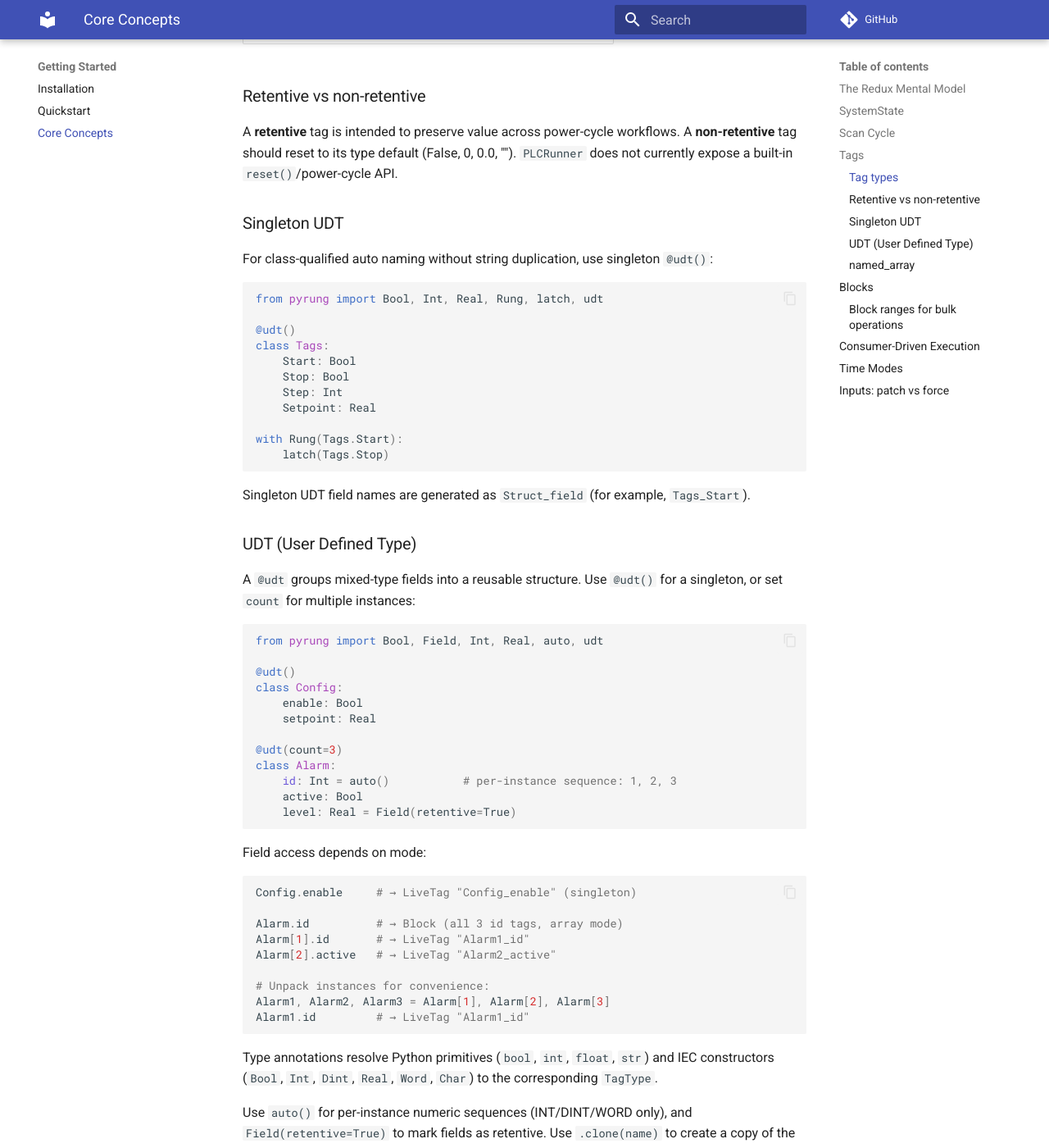
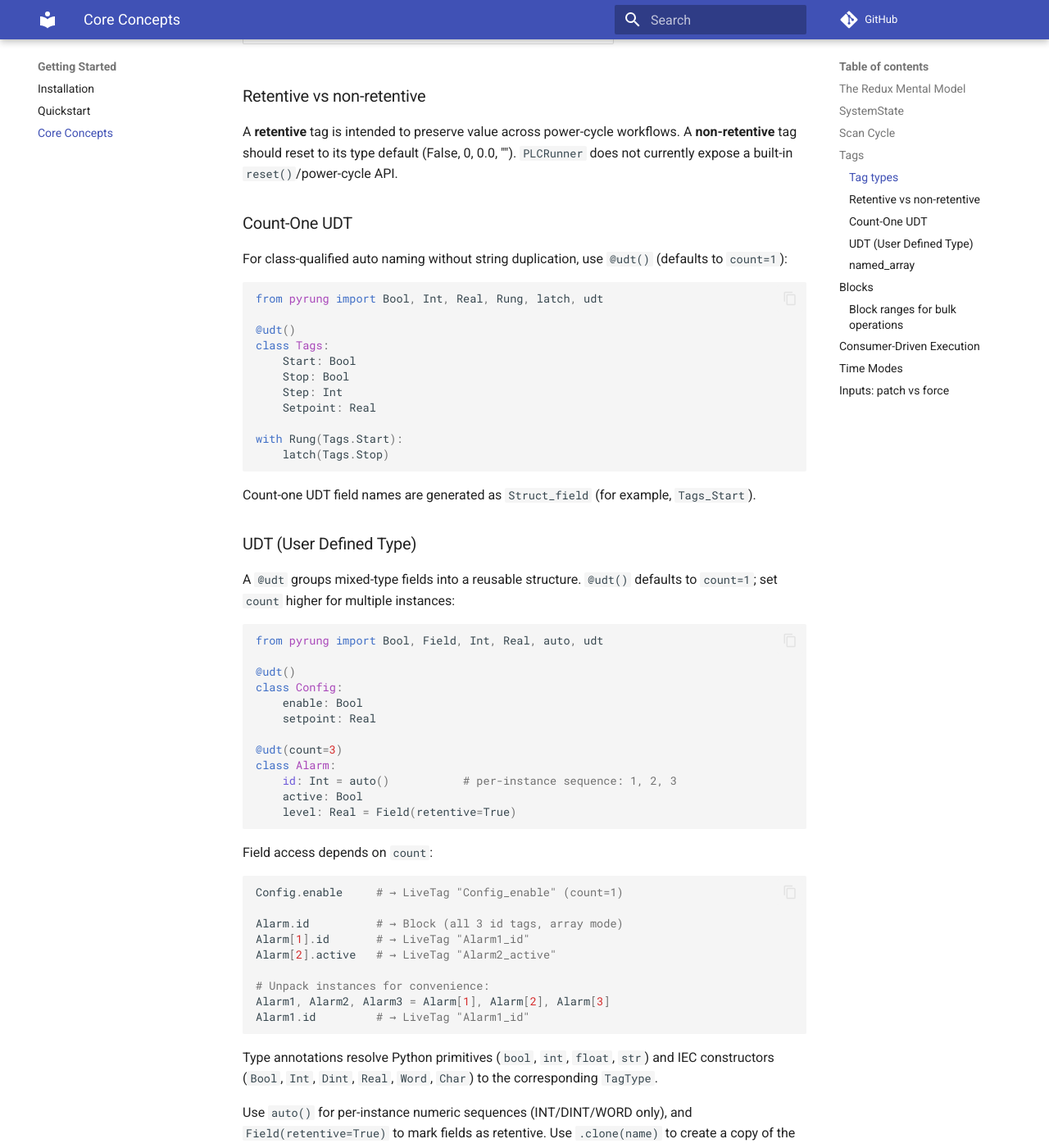
Before and after one commit to ssweber/pyrung, an MkDocs documentation site: the page built from docs/getting-started/concepts.md, in a window 1280 px wide and 1400 px high, scrolled down 2009 px. Shown: the whole window at 82% size. Built offline with MkDocs 1.6.1 and Material for MkDocs 9.7.7, drawn with Linux system fonts in a browser that asks for light colours; comment, search, counter and statistics services are not loaded.

Commit message:
Drop singleton semantics in structured tags and make count explicit everywhere.
- Make `@udt()` and `@named_array()` default to `count=1` (no `None` count mode).
- Remove `_singleton` branching and key behavior off `self.count == 1`.
- Keep compact naming for count-one (`Alarm_id`), and numbered naming for count-many (`Alarm1_id`).
- Allow indexing for count-one structs (`obj[1]`), with `.field` sugar still returning `LiveTag`.
- Allow `named_array(count=1).map_to(...)`.
- Ensure clone/repr always preserve/show numeric count.
- Rename `_make_singleton_formatter` to `_make_compact_formatter`.
- Update UDT/named_array/DAP/live-tag tests to match count-one semantics.
- Update docs and VSCode inline comment terminology from singleton to count-one.

Verification:
- `uv run pytest -m "not integration"` passed (1177 passed, 2 deselected).
- `make` still fails on pre-existing unrelated `ty` diagnostics outside this change.

````diff
--- a/docs/getting-started/concepts.md
+++ b/docs/getting-started/concepts.md
@@ -77,9 +77,9 @@
 A **non-retentive** tag should reset to its type default (False, 0, 0.0, "").
 `PLCRunner` does not currently expose a built-in `reset()`/power-cycle API.
 
-### Singleton UDT
+### Count-One UDT
 
-For class-qualified auto naming without string duplication, use singleton `@udt()`:
+For class-qualified auto naming without string duplication, use `@udt()` (defaults to `count=1`):
 
 ```python
 from pyrung import Bool, Int, Real, Rung, latch, udt
@@ -95,12 +95,12 @@
     latch(Tags.Stop)
 ```
 
-Singleton UDT field names are generated as `Struct_field` (for example, `Tags_Start`).
+Count-one UDT field names are generated as `Struct_field` (for example, `Tags_Start`).
 
 ### UDT (User Defined Type)
 
-A `@udt` groups mixed-type fields into a reusable structure. Use `@udt()` for a singleton,
-or set `count` for multiple instances:
+A `@udt` groups mixed-type fields into a reusable structure. `@udt()` defaults to `count=1`;
+set `count` higher for multiple instances:
 
 ```python
 from pyrung import Bool, Field, Int, Real, auto, udt
@@ -117,10 +117,10 @@
     level: Real = Field(retentive=True)
 ```
 
-Field access depends on mode:
+Field access depends on `count`:
 
 ```python
-Config.enable     # → LiveTag "Config_enable" (singleton)
+Config.enable     # → LiveTag "Config_enable" (count=1)
 
 Alarm.id          # → Block (all 3 id tags, array mode)
 Alarm[1].id       # → LiveTag "Alarm1_id"
--- a/docs/guides/testing.md
+++ b/docs/guides/testing.md
@@ -135,9 +135,9 @@
 assert state.tags.get("Fault", False) is False  # tag absent → use default
 ```
 
-## Testing with singleton udt
+## Testing with count-one udt
 
-For larger programs, singleton `@udt()` keeps class-qualified names without string duplication:
+For larger programs, count-one `@udt()` keeps class-qualified names without string duplication:
 
 ```python
 from pyrung import Bool, Int, PLCRunner, Program, Rung, TimeMode, latch, udt
````
Also changed, not shown: 6 other files.
